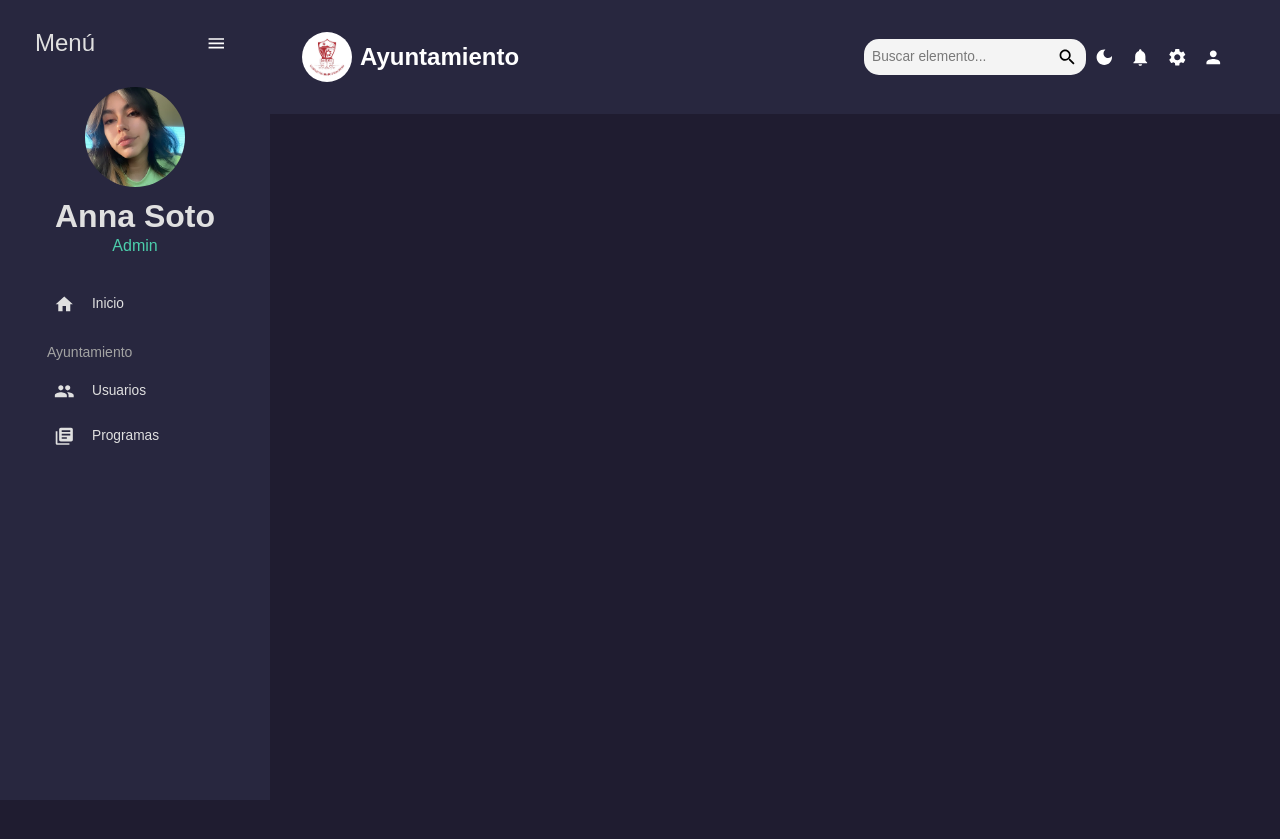
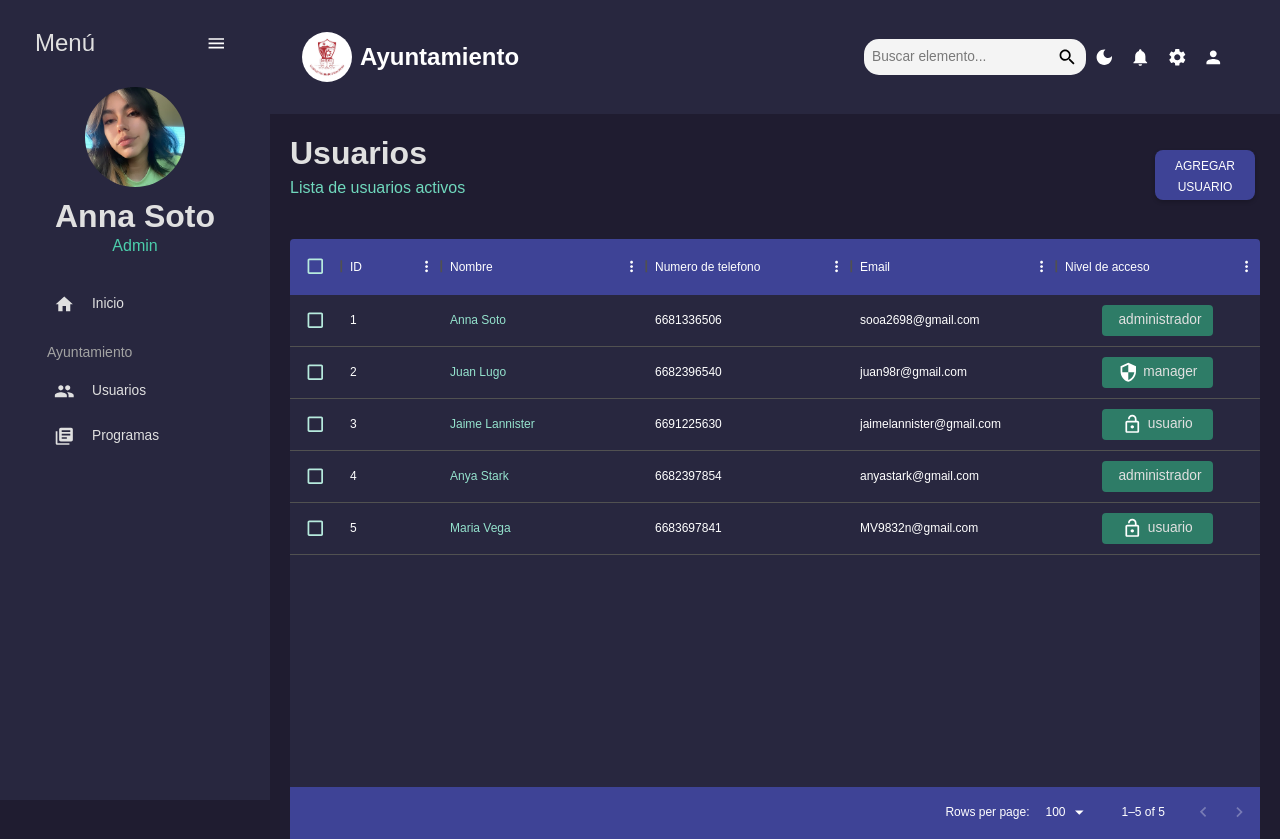
Before and after one commit to xKouen/repo-residencia, a React (Create React App) app: page /users in a window 1280 px wide. Before the commit the page ends 800 px from the top, so only its background shows below. Built offline with nearby package versions, Linux system fonts and the light colour scheme.

Commit message:
se hizo tabla de usuarios y un modal

```diff
--- a/src/App.js
+++ b/src/App.js
@@ -6,10 +6,11 @@ import Topbar from "./scenes/global/topbar";
 import  Dashboard from "./scenes/dashboard";
 import Sidebar from "./scenes/global/sidebar";
 
-/*
-import { Users } from "./scenes/users";
-import { Programs } from "./scenes/programs";
-*/
+
+import Users from './scenes/users';
+
+/*import { Programs } from "./scenes/programs";*/
+
 function App() {
   const [theme, colorMode] = useMode();
 
@@ -23,8 +24,9 @@ function App() {
             <Topbar/>
             <Routes>
               <Route path="/" element={<Dashboard />} />
-              {/* <Route path="/users" element={<Users />} /> */}
-              {/* <Route path="/programs" element={<Programs />} /> */}
+               {/* <Route path="/programs" element={<Programs />} /> */}
+               <Route path="/users" element={<Users />} />
+
             </Routes>
           </main>
         </div>
--- /dev/null
+++ b/src/components/selectUser/index.jsx
@@ -0,0 +1,21 @@
+import React from "react";
+import { MenuItem, Select, InputLabel, FormControl } from "@mui/material";
+
+export default function SelectUser({ value, onChange }) {
+  return (
+    <FormControl variant="outlined" size="small" fullWidth>
+      <InputLabel htmlFor="user-role">Seleccionar Rol</InputLabel>
+      <Select
+        onChange={onChange}
+        name="role"
+        value={value}
+        label="Seleccionar Rol"
+        id="user-role"
+      >
+        <MenuItem value="admin">Admin</MenuItem>
+        <MenuItem value="manager">Manager</MenuItem>
+        <MenuItem value="user">Usuario</MenuItem>
+      </Select>
+    </FormControl>
+  );
+}
--- a/src/data/mockData.js
+++ b/src/data/mockData.js
@@ -1,108 +1,40 @@
-export const mockDAtaTeam =[
-    {
-        id:1,
-        name:"Anna",
-        email:"Annasotoochoa123@gmial.com",
-        phone:"6681335606",
-        age:25,
-        access:"admin",
-    },
-    {
-        id:2,
-        name:"Yuqui",
-        email:"YuquitoHentai@gmial.com",
-        phone:"668465656",
-        age:25,
-        access:"Manager",
-    }
-];
-export const mockDataContacts = [
+import { tokens } from "../theme";
+
+export const mockDataTeam = [
   {
     id: 1,
-      name: "Jon Snow",
-      email: "jonsnow@gmail.com",
-      age: 35,
-      phone: "(665)121-5454",
-      address: "0912 Won Street, Alabama, SY 10001",
-      city: "New York",
-      zipCode: "10001",
-      registrarId: 123512,
+    name: "Anna Soto",
+    email: "sooa2698@gmail.com",
+    phone: "6681336506",
+    access: "administrador",
   },
   {
     id: 2,
-      name: "Cersei Lannister",
-      email: "cerseilannister@gmail.com",
-      age: 42,
-      phone: "(421)314-2288",
-      address: "1234 Main Street, New York, NY 10001",
-      city: "New York",
-      zipCode: "13151",
-      registrarId: 123512,
-    }];
-    export const mockDataInvoices = [
-        {
-          id: 1,
-          name: "Jon Snow",
-          email: "jonsnow@gmail.com",
-          cost: "21.24",
-          phone: "(665)121-5454",
-          date: "03/12/2022",
+    name: "Juan Lugo",
+    email: "juan98r@gmail.com",
+    phone: "6682396540",
+    access: "manager",
   },
   {
-          id: 2,
-          name: "Cersei Lannister",
-          email: "cerseilannister@gmail.com",
-          cost: "1.24",
-          phone: "(421)314-2288",
-          date: "06/15/2021",
-        },];
-
-export const mockTransactions = [
-    {
-      txId: "01e4dsa",
-      user: "johndoe",
-      date: "2021-09-01",
-      cost: "43.95",
+    id: 3,
+    name: "Jaime Lannister",
+    email: "jaimelannister@gmail.com",
+    phone: "6691225630",
+    access: "usuario",
   },
   {
-      txId: "0315dsaa",
-      user: "jackdower",
-      date: "2022-04-01",
-      cost: "133.45",
-    },];
-    export const mockBarData = [
-        {
-          country: "AD",
-          "hot dog": 137,
-          "hot dogColor": "hsl(229, 70%, 50%)",
-          burger: 96,
-          burgerColor: "hsl(296, 70%, 50%)",
-          kebab: 72,
-          kebabColor: "hsl(97, 70%, 50%)",
-          donut: 140,
-          donutColor: "hsl(340, 70%, 50%)",
+    id: 4,
+    name: "Anya Stark",
+    email: "anyastark@gmail.com",
+    phone: "6682397854",
+    access: "administrador",
   },
   {
-          country: "AE",
-          "hot dog": 55,
-          "hot dogColor": "hsl(307, 70%, 50%)",
-          burger: 28,
-          burgerColor: "hsl(111, 70%, 50%)",
-          kebab: 58,
-          kebabColor: "hsl(273, 70%, 50%)",
-          donut: 29,
-          donutColor: "hsl(275, 70%, 50%)",
-        },];
-        export const mockPieData = [
-            {
-              id: "hack",
-              label: "hack",
-              value: 239,
-              color: "hsl(104, 70%, 50%)",
+    id: 5,
+    name: "Maria Vega",
+    email: "MV9832n@gmail.com",
+    phone: "6683697841",
+    access: "usuario",
   },
-            {
-              id: "make",
-              label: "make",
-              value: 170,
-              color: "hsl(162, 70%, 50%)",
-            },];
+
+];
--- a/src/scenes/dashboard/index.jsx
+++ b/src/scenes/dashboard/index.jsx
@@ -1,8 +1,11 @@
 import React from 'react';
-
+import Header from "../../components/header"
+import { Box } from '@mui/material';
 const Dashboard = () => {
   return (
-    <div>Dashboard</div>
+    <Box>
+      <Header title="Transparecnia presupuestal" />
+    </Box>
   );
 };
 
--- a/src/scenes/global/topbar.jsx
+++ b/src/scenes/global/topbar.jsx
@@ -1,6 +1,6 @@
-import { Box, Icon, IconButton, useTheme, Typography } from "@mui/material";
+import { Box,  IconButton, useTheme, Typography } from "@mui/material";
 import { useContext } from "react";
-import { ColorModeContext, tokens } from "../../theme";
+import { ColorModeContext } from "../../theme";
 import { InputBase } from "@mui/material";
 import LightModeIcon from "@mui/icons-material/LightMode";
 import DarkModeIcon from "@mui/icons-material/DarkMode";
@@ -11,7 +11,7 @@ import SearchIcon from "@mui/icons-material/Search";
 
 const Topbar = () => {
   const theme = useTheme();
-  const colors = tokens(theme.palette.mode);
+
   const colorMode = useContext(ColorModeContext);
 
   return (
--- a/src/scenes/users/index.jsx
+++ b/src/scenes/users/index.jsx
@@ -1,9 +1,218 @@
-import React from 'react';
+import React, { useState } from "react";
+import { Box, Typography, useTheme, Button, Dialog, DialogTitle, DialogContent, DialogActions, TextField as MuiTextField } from "@mui/material";
+import { DataGrid } from "@mui/x-data-grid";
+import { tokens } from "../../theme";
+import { mockDataTeam } from "../../data/mockData";
+import AdminPanelSettingsOutlinedIcon from "@mui/icons-material/AdminPanelSettingsOutlined";
+import LockOpenOutlinedIcon from "@mui/icons-material/LockOpenOutlined";
+import SecurityOutlinedIcon from "@mui/icons-material/SecurityOutlined";
+import Header from "../../components/header";
+import SelectUser from "../../components/selectUser"; // Make sure you have the correct path to the SelectUser component
 
-const Users = () => {
+const User = () => {
+  const theme = useTheme();
+  const colors = tokens(theme.palette.mode);
+  const [isModalOpen, setIsModalOpen] = useState(false);
+  const [userData, setUserData] = useState({
+    name: "",
+    phone: "",
+    email: "",
+    role: "",
+  });
+
+  const handleOpenModal = () => {
+    setIsModalOpen(true);
+  };
+
+  const handleCloseModal = () => {
+    setIsModalOpen(false);
+    handleClearFields();
+  };
+
+  const handleChange = (e) => {
+    const { name, value } = e.target;
+    setUserData((prevData) => ({
+      ...prevData,
+      [name]: value,
+    }));
+  };
+
+  const handleSaveData = () => {
+    console.log("Datos guardados:", userData);
+    handleCloseModal();
+  };
+  const handleClearFields = () => {
+    setUserData({
+      name: "",
+      phone: "",
+      email: "",
+      role: "",
+    });
+  };
+  const columns = [
+    { field: "id", headerName: "ID" },
+    {
+      field: "name",
+      headerName: "Nombre",
+      flex: 1,
+      cellClassName: "name-column--cell",
+    },
+
+    {
+      field: "phone",
+      headerName: "Numero de telefono",
+      flex: 1,
+    },
+    {
+      field: "email",
+      headerName: "Email",
+      flex: 1,
+    },
+    {
+      field: "accessLevel",
+      headerName: "Nivel de acceso",
+      flex: 1,
+      renderCell: ({ row: { access } }) => {
+        return (
+          <Box
+            width="60%"
+            m="0 auto"
+            p="5px"
+            display="flex"
+            justifyContent="center"
+            backgroundColor={
+              access === "admin"
+                ? colors.greenAccent[600]
+                : access === "manager"
+                ? colors.greenAccent[700]
+                : colors.greenAccent[700]
+            }
+            borderRadius="4px"
+          >
+            {access === "admin" && <AdminPanelSettingsOutlinedIcon />}
+            {access === "manager" && <SecurityOutlinedIcon />}
+            {access === "usuario" && <LockOpenOutlinedIcon />}
+            <Typography color={colors.grey[100]} sx={{ ml: "5px" }}>
+              {access}
+            </Typography>
+          </Box>
+        );
+      },
+    },
+  ];
+
   return (
-    <div>Usuarios</div>
+    <Box m="20px">
+
+    <Header title="Usuarios" subtitle="Lista de usuarios activos" />
+    <Box
+      m="40px 0 0 0"
+      height="75vh"
+      sx={{
+        // Aquí mantén los estilos de la tabla sin modificar los colores
+        "& .MuiDataGrid-root": {
+          border: "none",
+        },
+        "& .MuiDataGrid-cell": {
+          borderBottom: "none",
+        },
+        "& .name-column--cell": {
+          color: colors.greenAccent[300],
+        },
+        "& .MuiDataGrid-columnHeaders": {
+          backgroundColor: colors.blueAccent[700],
+          borderBottom: "none",
+        },
+        "& .MuiDataGrid-virtualScroller": {
+          backgroundColor: colors.primary[400],
+        },
+        "& .MuiDataGrid-footerContainer": {
+          borderTop: "none",
+          backgroundColor: colors.blueAccent[700],
+        },
+        "& .MuiCheckbox-root": {
+          color: `${colors.greenAccent[200]} !important`,
+        },
+      }}
+    >
+
+      <DataGrid checkboxSelection rows={mockDataTeam} columns={columns} />
+        {/* Botón flotante para abrir el modal */}
+        <Button
+  variant="contained"
+  color="primary"
+  onClick={handleOpenModal}
+  sx={{
+    position: "fixed",
+    display: "flex",
+    flexDirection: "row",
+    top: "150px",
+    right: "25px",
+    borderRadius: "8px", // Hace el botón redondo
+    backgroundColor: "#3E4396", // Color rojo
+    color: "#fff", // Color del texto en el botón
+    width: "100px", // Ancho del botón
+    height: "50px", // Alto del botón
+    alignItems: "flex-start", // Centra el contenido verticalmente
+    fontSize: "12px", // Tamaño del texto en el botón
+   boxShadow: "0 2px 4px rgba(0, 0, 0, 0.2)", // Agrega una sombra al botón
+    cursor: "pointer", // Cambia el cursor al pasar sobre el botón
+    border: "1px", //Borde del botón
+    "&:hover": {
+      backgroundColor: "#2E7C67",
+    },
+  }}
+>
+ AGREGAR USUARIO
+</Button>
+      </Box>
+          {/* Modal para agregar usuarios */}
+          <Dialog open={isModalOpen} onClose={handleCloseModal}>
+        <DialogTitle sx={{ gap: "30px" }}>Agregar Usuario</DialogTitle>
+        <DialogContent
+          sx={{
+            display: "flex",
+            flexDirection: "column",
+            gap: "30px",
+            minWidth: "300px",
+            maxWidth: "500px", // Ancho máximo del contenido del modal
+            minHeight: "200px", // Altura mínima del contenido del modal
+          }}
+        >
+          <MuiTextField
+            onChange={handleChange}
+            name="name"
+            value={userData.name}
+            size="small"
+            label="Nombre"
+          />
+          <MuiTextField
+            onChange={handleChange}
+            name="phone"
+            value={userData.phone}
+            size="small"
+            label="Telefono"
+          />
+          <MuiTextField
+            onChange={handleChange}
+            name="email"
+            value={userData.email}
+            size="small"
+            label="Email"
+          />
+          <SelectUser value={userData.role} onChange={handleChange} />
+        </DialogContent>
+        <DialogActions>
+          <Button onClick={handleCloseModal} color="primary">
+            Cancelar
+          </Button>
+          <Button onClick={handleSaveData} color="primary">
+            Guardar
+          </Button>
+        </DialogActions>
+      </Dialog>
+    </Box>
   );
-}
+};
 
-export default Users;
+export default User;
--- a/src/theme.js
+++ b/src/theme.js
@@ -1,3 +1,4 @@
+
 import { createContext, useState, useMemo } from "react";
 import { createTheme } from "@mui/material/styles";
 
```
Also changed, not shown: src/scenes/programs/index.jsx (+8 -0 lines), 1 other file (tests, documents, lock files or other folders). Lines whose indentation alone changed are shown as unchanged.
